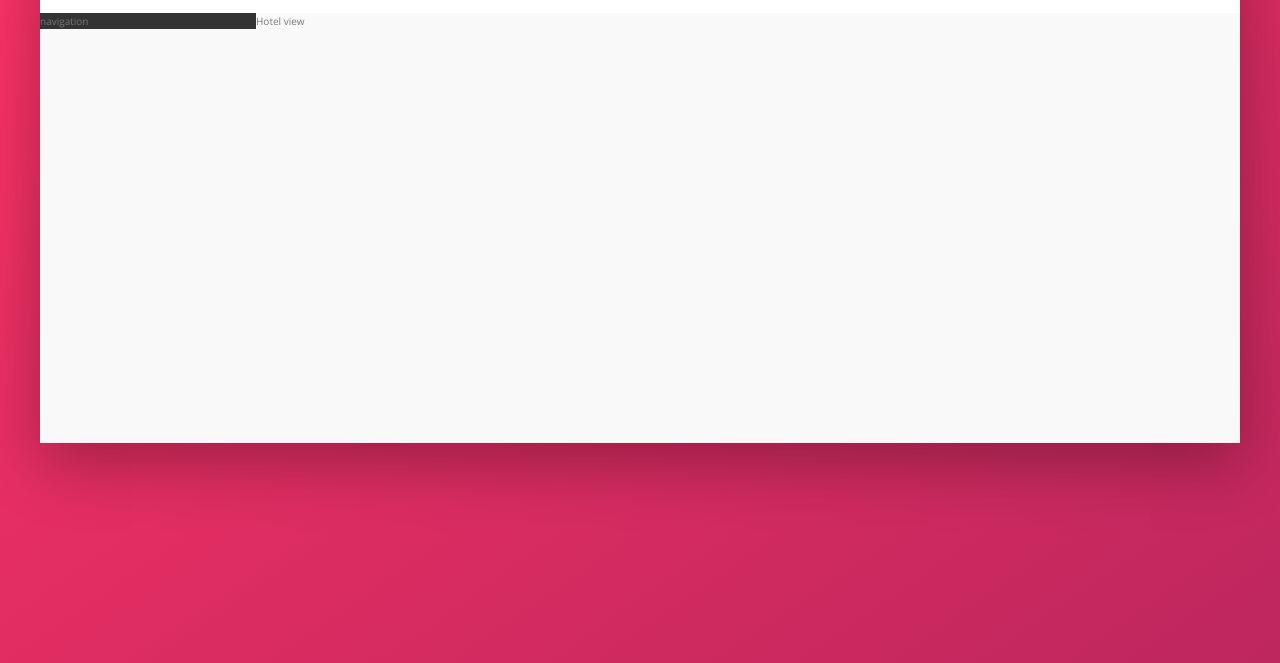
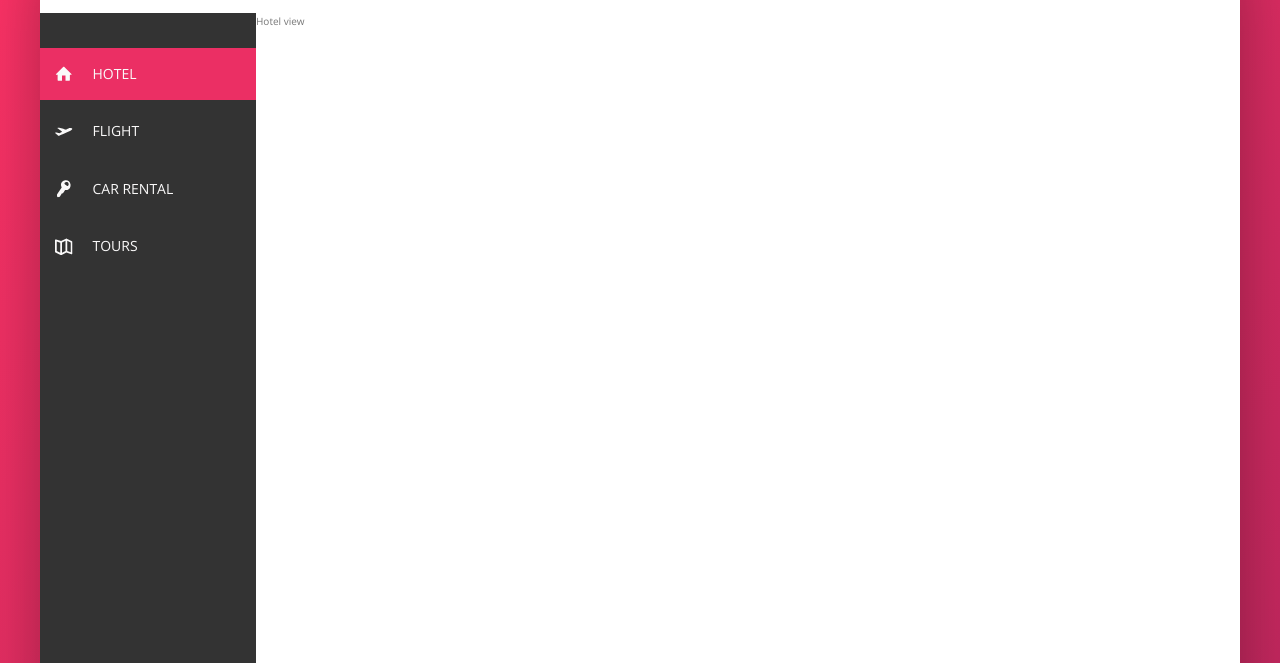
Before and after one commit to Pedatela/sass-course, a website: page Trillo/index.html in a window 1280 px wide. Shown: the part 137-800 px from the top of the page. Drawn offline with nearby package versions, Linux system fonts and the light colour scheme.

Commit message:
Styling the sidebar

```diff
--- a/Trillo/index.html
+++ b/Trillo/index.html
@@ -48,7 +48,46 @@
 
         <div class="content">
             <nav class="sidebar">
-                navigation
+                <ul class="side-nav">
+                    <li class="side-nav__item side-nav__item--active">
+                        <a href="#" class="side-nav__link">
+                            <svg class="side-nav__icon">
+                                <use xlink:href="img/sprite.svg#icon-home"></use>
+                            </svg>
+                            <span>Hotel</span>
+                        </a>
+                    </li>
+                    <li class="side-nav__item">
+                        <a href="#" class="side-nav__link">
+                            <svg class="side-nav__icon">
+                                <use xlink:href="img/sprite.svg#icon-aircraft-take-off"></use>
+                            </svg>
+                            <span>Flight</span>
+                        </a>
+                    </li>
+                    <li class="side-nav__item">
+                        <a href="#" class="side-nav__link">
+                            <svg class="side-nav__icon">
+                                <use xlink:href="img/sprite.svg#icon-key"></use>
+                            </svg>
+                            <span>Car rental</span>
+                        </a>
+                    </li>
+                    <li class="side-nav__item">
+                        <a href="#" class="side-nav__link">
+                            <svg class="side-nav__icon">
+                                <use xlink:href="img/sprite.svg#icon-map"></use>
+                            </svg>
+                            <span>Tours</span>
+                        </a>
+                    </li>
+                </ul>
+
+                <div class="legal">
+                    &copy; 2020 by trillo. All rights reserved.
+                </div>
+
+
             </nav>
             <main class="hotel-view">
                 Hotel view
--- a/Trillo/sass/_components.scss
+++ b/Trillo/sass/_components.scss
@@ -114,3 +114,70 @@
         margin-right: 1rem;
     }
 }
+
+// SIDE NAVIGATION
+.side-nav{
+    font-size: 1.4rem;
+    list-style: none;
+    margin-top: 3.5rem;
+
+    &__item{
+        position: relative;
+
+        &:not(:last-child){
+            margin-bottom: .5rem;
+        }
+    }
+
+    &__item::before{
+        content: "";
+        position: absolute;
+        top: 0;
+        left: 100;
+        height: 100%;
+        width: 3px;
+        background-color: var(--color-primary);
+        transform: scaleY(0);
+        transition: transform .2s, width .4s cubic-bezier(1,0,0,1) .2s, background-color .1s;
+    }
+
+    &__item:hover::before,
+    &__item--active::before{
+        transform: scaleY(1);
+        width: 100%;
+    }
+
+    &__item:active::before{
+        background-color: var(--color-primary);
+    }
+
+    &__link:link,
+    &__link:visited{
+        color: var(--color-grey-light-1);
+        text-decoration: none;
+        text-transform: uppercase;
+        display: block;
+        padding: 1.5rem;
+        position: relative;
+        z-index: 10;
+
+        display: flex;
+        align-items: center;
+    }
+
+    &__icon{
+        width: 1.75rem;
+        height: 1.75rem;
+        margin-right: 2rem;
+        fill: currentColor;
+    }
+}
+
+// LEGAL
+
+.legal{
+    font-size: 1.2rem;
+    color: var(--color-grey-light-4);
+    text-align: center;
+    padding: 2.5rem;
+}
--- a/Trillo/sass/_layout.scss
+++ b/Trillo/sass/_layout.scss
@@ -24,9 +24,14 @@
 .sidebar{
     background-color: var(--color-grey-dark-1);
     flex: 0 0 18%;
+    display: flex;
+    flex-direction: column;
+    justify-content: space-between;
 }
 
-.hoter-view{
+.hotel-view{
     background-color: #fff;
+    height: 80rem;
     flex: 1;
+
 }
```
Also changed, not shown: Trillo/css/style.css.
